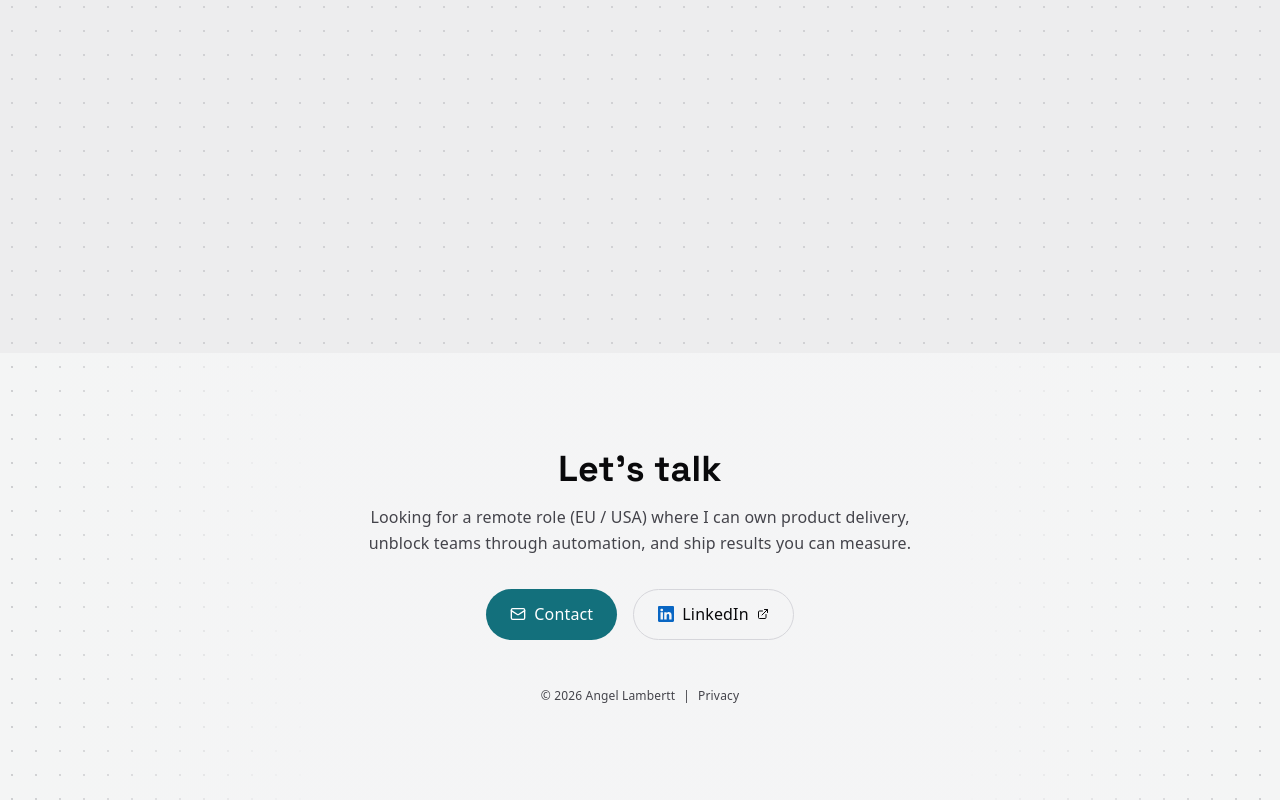
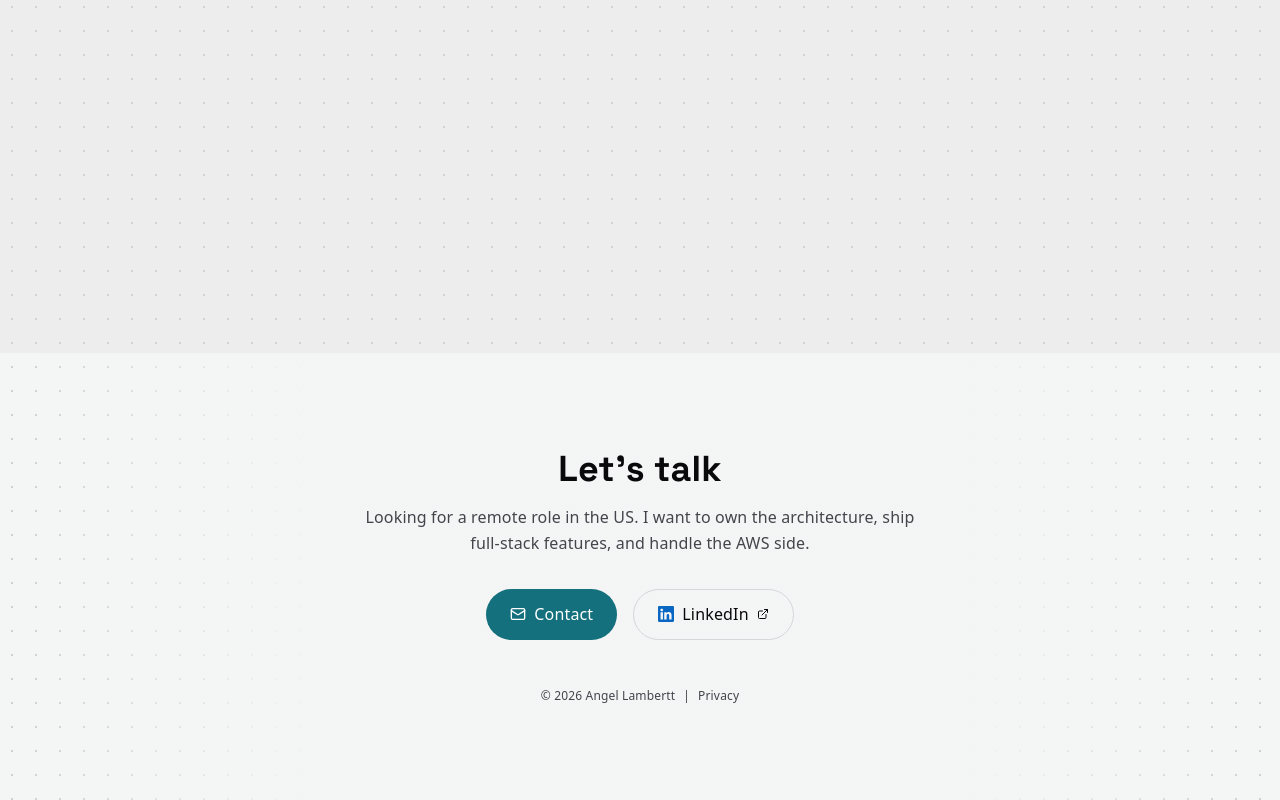
Before and after one commit to alambertt/alambertt-portfolio, a React (Vite) app: page /en in a window 1280 px wide. Shown: the part 5597-6397 px from the top of the page. Built offline with nearby package versions, Linux system fonts and the light colour scheme; a web font is replaced by a local one.

Commit message:
Updates CTA description for both locales
Refines the call-to-action copy to be more specific about
the target role: US-based remote, with ownership of
architecture, full-stack features, and AWS.

```diff
--- a/src/i18n.ts
+++ b/src/i18n.ts
@@ -438,7 +438,7 @@ export const translations = {
     },
     cta: {
       title: '¿Hablamos?',
-      desc: 'Busco un rol remoto (EU / USA) donde pueda liderar producto, desbloquear equipos con automatización y entregar resultados que se puedan medir.',
+      desc: 'Busco un rol remoto en US. Quiero llevar la arquitectura, enviar features full-stack y también la parte de AWS.',
       contact: 'Contactar',
     },
     ui: {
@@ -922,7 +922,7 @@ export const translations = {
     },
     cta: {
       title: "Let's talk",
-      desc: 'Looking for a remote role (EU / USA) where I can own product delivery, unblock teams through automation, and ship results you can measure.',
+      desc: 'Looking for a remote role in the US. I want to own the architecture, ship full-stack features, and handle the AWS side.',
       contact: 'Contact',
     },
     ui: {
```
